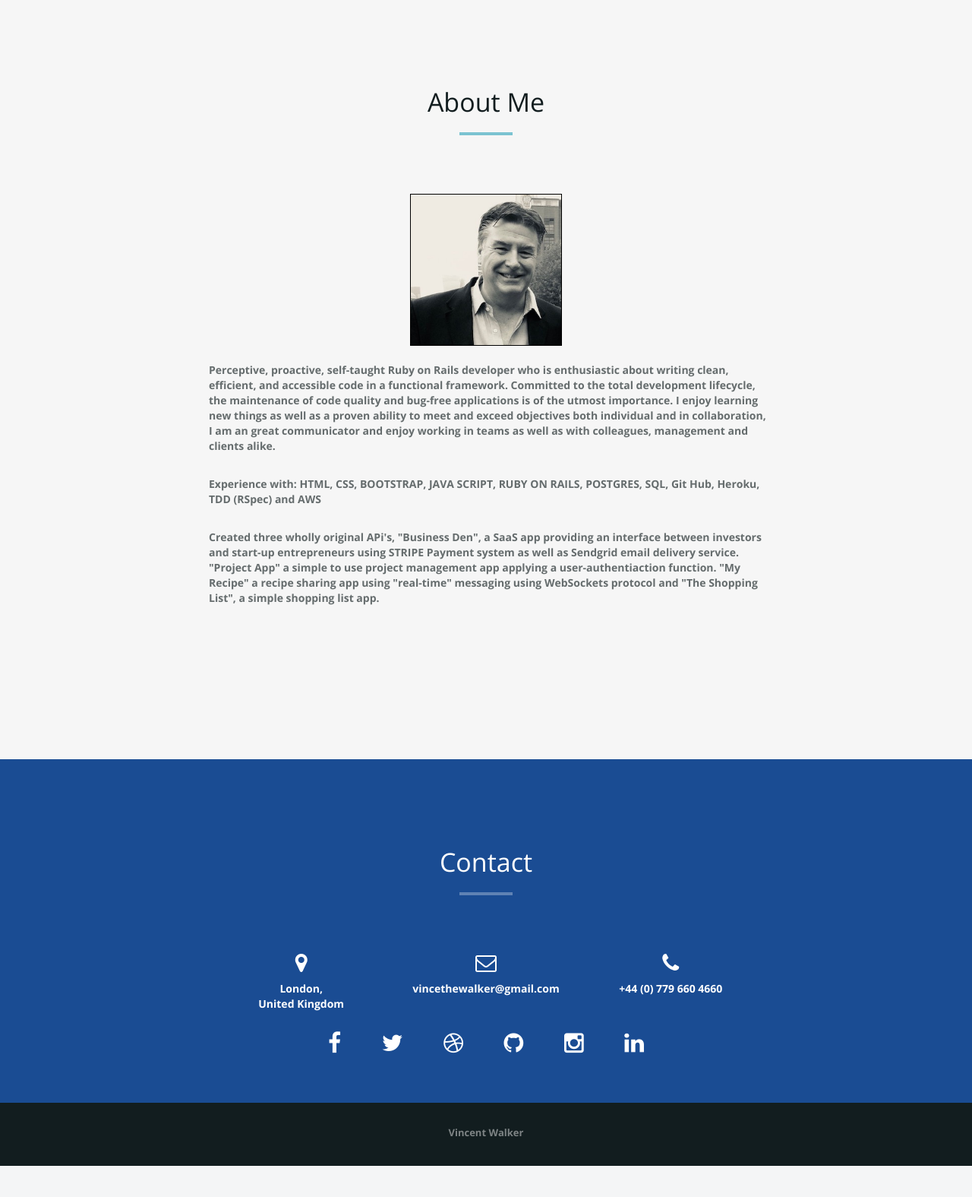
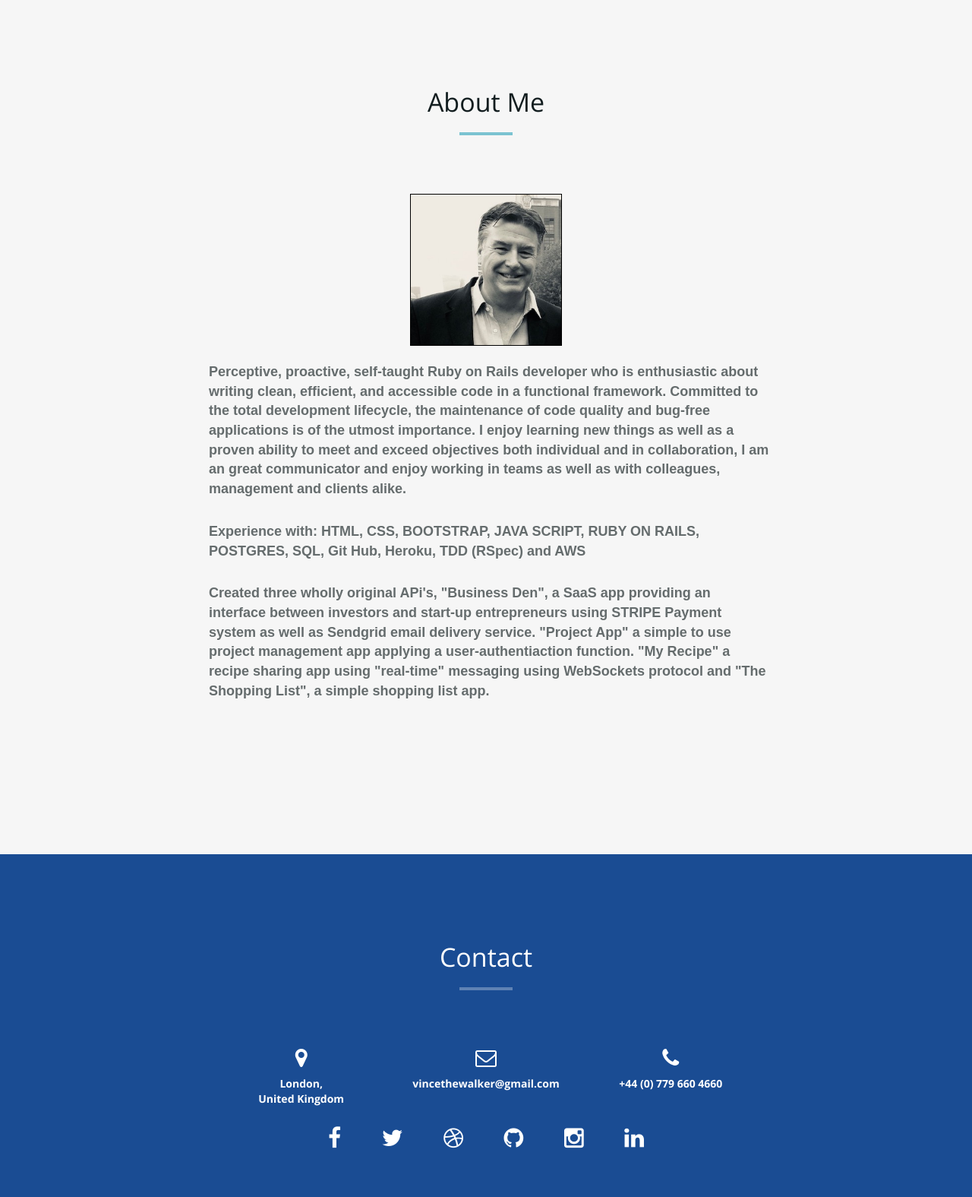
Before and after one commit to vincethewalker1961/vincethewalker, a PHP site: page / in a window 1280 px wide. Shown: the part 794-2369 px from the top of the page at 76% size. Before the commit the page ends 2328 px from the top, so only its background shows below. Run offline with PHP 8.4, Linux system fonts and the light colour scheme; some libraries are stand-ins or nearby versions.

Commit message:
Changed 'about-me' font

```diff
--- a/css/style.css
+++ b/css/style.css
@@ -38,8 +38,13 @@ p.intro {
 	font-size: 16px;
 	margin: 12px 0 0;
 	line-height: 24px;
-	font-family: 'Open Sans', sans-serif;
+	/*font-family: 'Open Sans', sans-serif; */
 }
+.about-text {
+	font-family: fantasy;
+	font-size: 18px;
+}
+
 a {
 	color: #333;
 }
```
